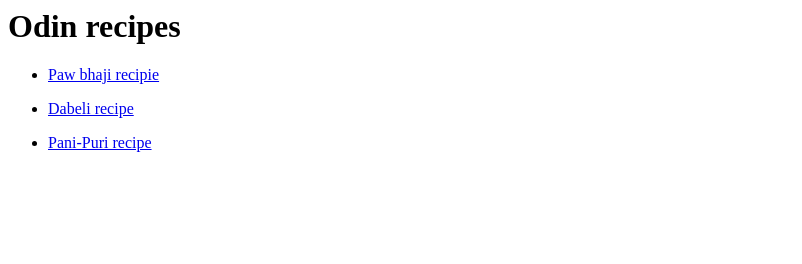
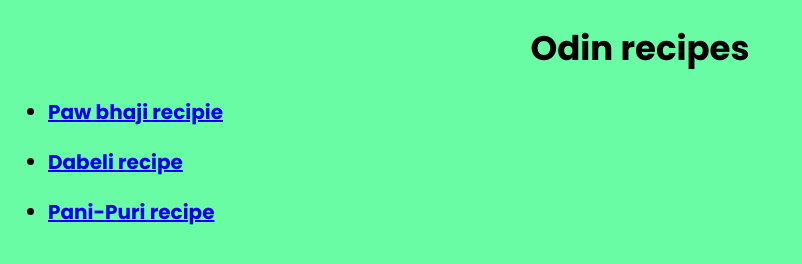
Before and after one commit to rohit-chavhan/odin-recipies, a plain HTML site: page index.html in a window 1280 px wide. Shown: the whole page, without its empty margins (0-802 px from the left). Drawn offline with Linux system fonts and the light colour scheme.

Commit message:
Add .css file and correct other html files

```diff
--- a/index.html
+++ b/index.html
@@ -1,12 +1,17 @@
-<!DOCTYPE>
-<html lang="en">
+<!DOCTYPE html>
+<html lang="en" ng-app="TestApp">
     <head>
         <meta charset="utf-8">
         <title>The great odin recipes</title>
+        <link rel="preconnect" href="https://fonts.googleapis.com">
+        <link rel="preconnect" href="https://fonts.gstatic.com" crossorigin>
+        <link href="https://fonts.googleapis.com/css2?family=Poppins:ital,wght@0,100;0,200;0,300;0,400;0,500;0,600;0,700;0,800;0,900;1,100;1,200;1,300;1,400;1,500;1,600;1,700;1,800;1,900&display=swap" rel="stylesheet">
+        <link rel="stylesheet" href="styles.css">
     </head>
 
-    <body>
-        <h1>Odin recipes</h1>
+    <body id="home">
+            <h1 class="centre">Odin recipes</h1>
+            <div>
                 <ul>
                     <li><a href="./recipies/pawbhaji.html">Paw bhaji recipie</a></li>
                 </ul>
@@ -16,5 +21,6 @@
                 <ul>
                     <li><a href="./recipies/pani-puri.html">Pani-Puri recipe</a></li>
                 </ul>
+            </div>
     </body>
 </html>
--- /dev/null
+++ b/styles.css
@@ -0,0 +1,25 @@
+body {
+    background-color: whitesmoke;
+    font-family: "Poppins", sans-serif;
+    font-weight: 100;
+    font-style: normal;
+    font-size: 17px;
+}
+
+#home {
+    background-color: rgb(105, 252, 164);
+}
+
+.centre {
+    text-align: center;
+}
+
+div{
+    font-size: 20px;
+    font-weight: bold;
+}
+
+.image {
+    height: auto;
+    width: 400px;
+}
```
Also changed, not shown: recipies/dabeli.html (+12 -1 lines), recipies/pani-puri.html (+13 -3 lines), recipies/pawbhaji.html (+14 -2 lines). Lines whose indentation alone changed are shown as unchanged.
